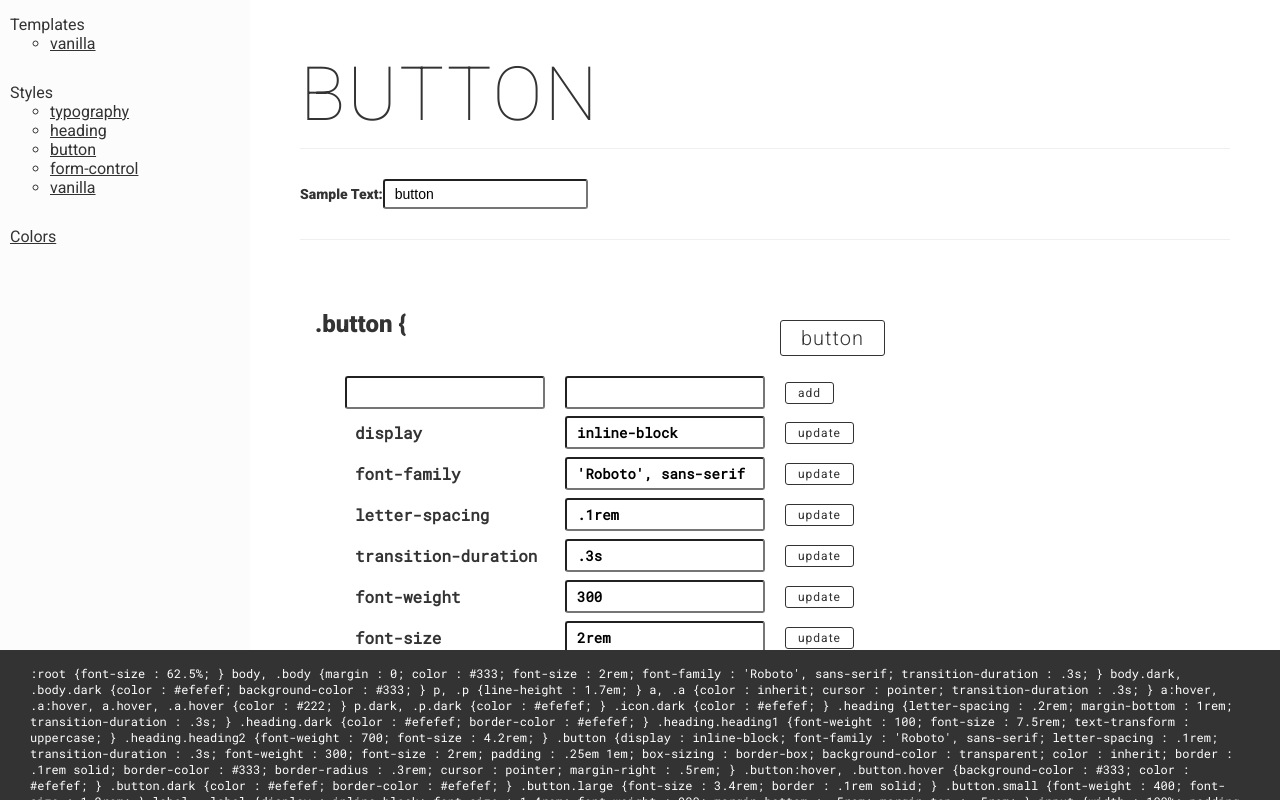
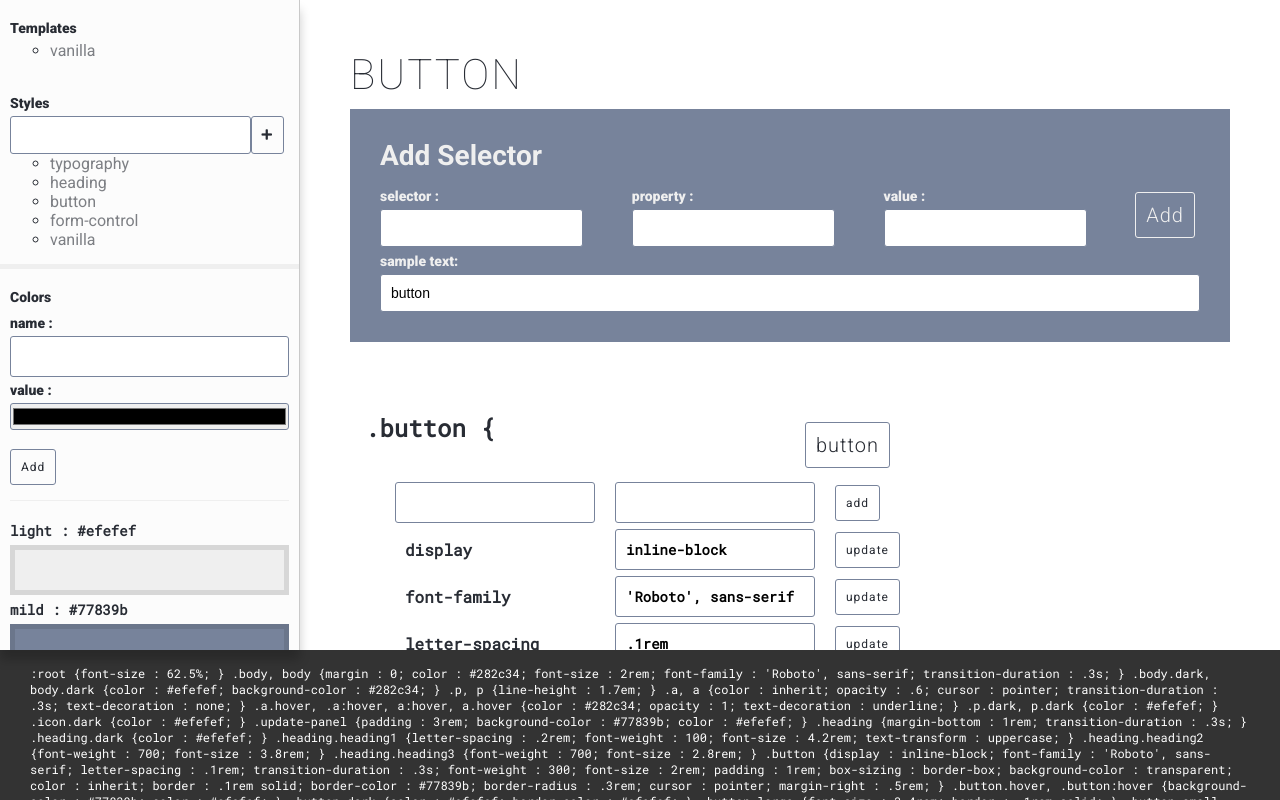
Before and after one commit to benbakle/dynamicStyleguide-reactjs, a React (Create React App) app: page /type/button in a window 1280 px wide. Shown: the top 800 px of the page. Built offline with nearby package versions, Linux system fonts and the light colour scheme.

Commit message:
feat: color palette creating/adding

```diff
--- a/src/assets/css/app.scss
+++ b/src/assets/css/app.scss
@@ -1,6 +1,6 @@
 .app-body {
   position: relative;
-  padding: 5rem 5rem 15rem 30rem;
+  padding: 5rem 5rem 15rem 35rem;
   width: 100%;
 }
 
--- a/src/assets/css/components/colors.scss
+++ b/src/assets/css/components/colors.scss
@@ -1,9 +1,22 @@
 .colors-display {
+  .add-color{
+    padding-bottom:1.5rem;
+    margin-bottom:1.5rem;
+    border-bottom:.1rem solid #efefef;
+  }
   .color-box {
     width: 100%;
     height: 5rem;
-    margin-bottom: 3rem;
     border:.5rem solid transparent;
     box-sizing: border-box;
+    cursor: pointer;
+  }
+
+  .color-palette, input{
+    font-family: 'Roboto Mono', monospace;
+  }
+
+  input[type='color']{
+    padding:0;
   }
 }
--- a/src/assets/css/components/navigation.scss
+++ b/src/assets/css/components/navigation.scss
@@ -1,18 +1,19 @@
 @import '../toolbox/media-queries.scss';
 @import '../toolbox/mixins.scss';
-
-.navigation {}
 
 .navigation {
     display: block;
     position: fixed;
-    width: 25rem;
+    overflow: auto;
+    width: 30rem;
     height: calc(100vh - 15rem);
     background-color: rgba(#efefef, .2);
     margin: 0 auto;
     box-sizing: border-box;
     z-index: 100;
     font-size: 1.6rem;
+    border-right: .1rem solid rgba(0, 0, 0, .2);
+    box-shadow: 0 1rem 1rem rgba(0, 0, 0, .2);
 
     ul.templates-nav,
     ul.colors-nav,
@@ -23,27 +24,8 @@
         margin: 0;
     }
 
-    ul.styles-nav {
-        // width: 100%;
-        // justify-content: space-between;
-        // list-style: none;
-        // padding: 0;
+    ul.colors-nav{
+        border-top:.5rem solid #efefef;
+    }
 
-        // a,
-        // .a {
-        //     display: block;
-        //     padding: 1.5rem;
-        //     font-weight: 700;
-        //     color: #555;
-        //     text-decoration: none;
-        //     font-size: 1.4rem;
-        //     border-bottom: .1rem solid #555;
-
-        //     @include states {
-        //         background-color: rgba(#efefef, .8);
-        //         color: #000;
-
-        //     }
-        // }
-    }
 }
--- a/src/assets/css/components/style-display.scss
+++ b/src/assets/css/components/style-display.scss
@@ -6,22 +6,23 @@
   .right {
     padding: 1.5rem;
     box-sizing: border-box;
-    width:50%;
+    width: 50%;
   }
 
   .right {
-    padding-top:6rem;
+    padding-top: 6rem;
   }
-
-
 
   .display {
     padding: 2rem 0;
     border-bottom: .1rem solid #efefef;
-        label {
-         font-size: 2.4rem;
-         padding: 3rem 0;
-       }
+
+    .label {
+      font-family: 'Roboto Mono', monospace;
+      font-size: 2.4rem;
+      padding: 3rem 0;
+      text-transform: initial;
+    }
   }
 
   .table {
--- a/src/components/Colors.js
+++ b/src/components/Colors.js
@@ -1,6 +1,7 @@
 import React from 'react';
 import '../assets/css/components/colors.scss';
 import styles from '../services/style';
+import { thisExpression } from '@babel/types';
 
 export default class Colors extends React.Component {
 
@@ -14,6 +15,18 @@ export default class Colors extends React.Component {
         this.mapColors();
     }
 
+    handleChange = (e) => {
+        this.setState({ [e.target.name]: e.target.value });
+    }
+
+    add = () => {
+        styles.addColor({ name: this.state.name.trim(), value: this.state.value })
+    }
+
+    setColor = (color) => {
+        this.setState({ name: color.name, value: color.value });
+    }
+
     mapColors = () => {
         let colors = [];
 
@@ -25,19 +38,35 @@ export default class Colors extends React.Component {
     }
 
     render() {
-        const { colors } = this.state;
+        const { colors, name, value } = this.state;
+        const { handleChange, add, setColor } = this;
 
         return (
             <div className="colors-display">
+                <div className="add-color">
+                    <div className="control-group">
+                        <label>name : </label>
+                        <input value={name} name="name" onChange={handleChange} />
+                    </div>
+                    <div className="control-group">
+                        <label>value : </label>
+                        <input value={value} name="value" onChange={handleChange} type="color" />
+                    </div>
+                    <br />
+                    <div className="control-group">
+                        <div className="button-wrapper">
+                            <button className="button small" onClick={add}>Add</button>
+                        </div>
+                    </div>
+                </div>
                 {
                     colors && colors.map((item, key) =>
-                        <div key={key}>
-                            {item.name}
-                            {item.value}
-                            <div className="color-box"
+                        <div className="color-palette" key={key}>
+                            <div className="label"> {item.name} : {item.value}</div>
+                            <div className="color-box" onClick={() => { setColor(item) }}
                                 style={{
                                     backgroundColor: item.value,
-                                    borderColor:"rgba(0,0,0,.1)",
+                                    borderColor: "rgba(0,0,0,.1)",
                                 }} ></div>
                         </div>
                     )
--- a/src/components/Navigation.js
+++ b/src/components/Navigation.js
@@ -2,11 +2,13 @@ import React from 'react';
 import NavLink from './NavLink';
 import './../assets/css/components/navigation.scss';
 import styles from '../services/style';
+import history from '../services/history';
+import Colors from './Colors';
 
 export default class Navigation extends React.Component {
   constructor(props) {
     super(props);
-    this.state = { styleTypes: null };
+    this.state = { styleTypes: null, newStyle: "" };
   }
 
   componentDidMount() {
@@ -18,20 +20,35 @@ export default class Navigation extends React.Component {
     this.setState({ styleTypes: styles.types() })
   }
 
+  handleChange = (e) => {
+    this.setState({ [e.target.name]: e.target.value });
+  }
+
+  addNewStyle = () => {
+    history.push(`/type/${this.state.newStyle}`)
+  }
+
   render() {
-    const { styleTypes } = this.state;
+    const { styleTypes, newStyle } = this.state;
+    const { addNewStyle, handleChange } = this;
 
     return (
       <div className="navigation">
         <ul class="templates-nav">
-          <li><div className="a">Templates</div>
+          <li><div className="label">Templates</div>
             <ul className="sub-nav">
               <NavLink to="/" text="vanilla" />
             </ul>
           </li>
         </ul>
         <ul class="styles-nav">
-          <li><div className="a">Styles</div>
+          <li><div className="label">Styles</div>
+          <li className="flex">
+            <input value={newStyle} onChange={handleChange} name="newStyle" />
+            <button className="button small" onClick={addNewStyle}><i className="fas fa-plus"></i></button>
+          </li>
+
+
             <ul className="sub-nav">
               {
                 styleTypes && styleTypes.map((item, key) =>
@@ -40,9 +57,12 @@ export default class Navigation extends React.Component {
               }
             </ul>
           </li>
+
+
         </ul>
         <ul class="colors-nav">
-                  <NavLink to={`/colors`} text="Colors"  />
+          <div className="label">Colors</div>
+          <Colors />
         </ul>
       </div>
     );
--- a/src/components/StyleAdd.js
+++ b/src/components/StyleAdd.js
@@ -32,10 +32,7 @@ export default class StyleAdd extends React.Component {
     }
     render() {
         return (
-            <div className="style-add">
-                <div className="header header2">
-                    Quick Style
-                </div>
+            <div className="style-add flex space-between align-center">
                 <div className="control-group">
                     <label>selector : </label>
                     <input value={this.state.selector} name="selector" onChange={this.handleChange} />
@@ -49,7 +46,7 @@ export default class StyleAdd extends React.Component {
                     <input value={this.state.value} name="value" onChange={this.handleChange} />
                 </div>
                 <div className="control-group">
-                    <button className="button small" onClick={this.add}>Add</button>
+                    <button className="button medium dark" onClick={this.add}>Add</button>
                 </div>
             </div>
         );
--- a/src/components/StyleDisplay.js
+++ b/src/components/StyleDisplay.js
@@ -69,22 +69,26 @@ export default class StyleDisplay extends React.Component {
         return (
             <div className={`style-display ${type}-styles`}>
                 <div className="heading heading1">{type}</div>
-                <div className="control-group flex align-center entry">
-                    <label>Sample Text:</label>
-                    <div className="input-wrapper">
-                        <input value={sampleText} onChange={handleChange} name="sampleText" />
+
+                <div className="update-panel">
+                    <div className="heading heading3">Add Selector</div>
+                    <StyleAdd type={type} />
+
+                    <div className="control-group">
+                        <label>sample text:</label>
+                        <div className="input-wrapper">
+                            <input value={sampleText} onChange={handleChange} name="sampleText" />
+                        </div>
                     </div>
                 </div>
-
-                {/* <StyleAdd type={type} /> */}
 
                 {
                     css && css.map((item, key) =>
                         <div className="display flex" key={key}>
                             <div className="left">
-                                <label>{item.selector} {`{`}</label>
+                                <div className="label">{item.selector} {`{`}</div>
                                 <Properties style={item} type={type} />
-                                <label>{`}`}</label>
+                                <div className="label">{`}`}</div>
                             </div>
 
                             <div className="right">
--- a/src/components/Template.js
+++ b/src/components/Template.js
@@ -28,7 +28,7 @@ export default class Template extends React.Component {
                 <div className="banner">
                     <div className="flex">
                         <div className="left">
-                            <div className="heading heading1" onClick={() => { setSelector(".heading.heading1") }}>Create A Better Webpage!</div>
+                            <div className="heading heading1" onClick={() => { setSelector(".heading.heading1") }}>Update Your Webpage Live!</div>
                         </div>
                         <div className="right">
                             <p onClick={() => { setSelector("p, .p") }} >Cras ultricies ligula sed magna dictum porta. Mauris blandit aliquet elit, eget tincidunt nibh pulvinar a. Vivamus magna justo, lacinia eget consectetur sed, convallis at tellus. Lorem ipsum dolor sit amet, consectetur adipiscing elit. Vivamus suscipit tortor eget felis porttitor volutpat.</p>
--- a/src/services/style.js
+++ b/src/services/style.js
@@ -1,7 +1,7 @@
 class Styles {
     callbacks = [];
 
-    colors = { light: "#efefef", dark: "#333", red:"brown" };
+    colors = { light: "#efefef", mild: "#77839b", dark: "#282c34" };
 
     css = this.css();
 
@@ -17,6 +17,11 @@ class Styles {
             ? (this.css[index].properties = { ...this.css[index].properties, ...style.properties })
             : this.css.push(style);
 
+        this.updateSubscribers();
+    }
+
+    addColor(color) {
+        this.colors[color.name] = color.value;
         this.updateSubscribers();
     }
 
@@ -51,7 +56,7 @@ class Styles {
             },
             {
                 type: "typography",
-                selector: "body, .body",
+                selector: ".body, body",
                 properties: {
                     margin: "0",
                     color: "$dark",
@@ -63,7 +68,7 @@ class Styles {
 
             {
                 type: "typography",
-                selector: "body.dark, .body.dark",
+                selector: ".body.dark, body.dark",
                 properties: {
                     color: "$light",
                     backgroundColor: "$dark",
@@ -72,30 +77,34 @@ class Styles {
 
             {
                 type: "typography",
-                selector: "p, .p",
+                selector: ".p, p",
                 properties: {
                     lineHeight: "1.7em",
                 }
             },
             {
                 type: "typography",
-                selector: "a, .a",
+                selector: ".a, a",
                 properties: {
                     color: "inherit",
+                    opacity:".6",
                     cursor: "pointer",
                     transitionDuration: ".3s",
+                    textDecoration:"none",
                 }
             },
             {
                 type: "typography",
-                selector: "a:hover, .a:hover, a.hover, .a.hover",
+                selector: ".a.hover, .a:hover, a:hover, a.hover",
                 properties: {
-                    color: "#222",
+                    color: "$dark",
+                    opacity:"1",
+                    textDecoration:"underline",
                 }
             },
             {
                 type: "typography",
-                selector: "p.dark, .p.dark",
+                selector: ".p.dark, p.dark",
                 properties: {
                     color: "$light",
                 }
@@ -107,11 +116,20 @@ class Styles {
                     color: "$light",
                 }
             },
+
+            {
+                type: "typography",
+                selector: ".update-panel",
+                properties: {
+                    padding: "3rem",
+                    backgroundColor: "$mild",
+                    color: "$light",
+                }
+            },
             {
                 type: "heading",
                 selector: ".heading",
                 properties: {
-                    letterSpacing: ".2rem",
                     marginBottom: "1rem",
                     transitionDuration: ".3s",
                 }
@@ -121,15 +139,15 @@ class Styles {
                 selector: ".heading.dark",
                 properties: {
                     color: "$light",
-                    borderColor: "$light"
                 }
             },
             {
                 type: "heading",
                 selector: ".heading.heading1",
                 properties: {
+                    letterSpacing: ".2rem",
                     fontWeight: "100",
-                    fontSize: "7.5rem",
+                    fontSize: "4.2rem",
                     textTransform: "uppercase",
                 }
             },
@@ -138,9 +156,18 @@ class Styles {
                 selector: ".heading.heading2",
                 properties: {
                     fontWeight: "700",
-                    fontSize: "4.2rem",
+                    fontSize: "3.8rem",
                 }
             },
+            {
+                type: "heading",
+                selector: ".heading.heading3",
+                properties: {
+                    fontWeight: "700",
+                    fontSize: "2.8rem",
+                }
+            },
+
             {
                 type: "button",
                 selector: ".button",
@@ -151,12 +178,12 @@ class Styles {
                     transitionDuration: ".3s",
                     fontWeight: "300",
                     fontSize: "2rem",
-                    padding: ".25em 1em",
+                    padding: "1rem",
                     boxSizing: "border-box",
                     backgroundColor: "transparent",
                     color: "inherit",
                     border: `.1rem solid`,
-                    borderColor: `$dark`,
+                    borderColor: `$mild`,
                     borderRadius: ".3rem",
                     cursor: "pointer",
                     marginRight: ".5rem",
@@ -165,9 +192,9 @@ class Styles {
             },
             {
                 type: "button",
-                selector: ".button:hover, .button.hover",
+                selector: ".button.hover, .button:hover",
                 properties: {
-                    backgroundColor: "$dark",
+                    backgroundColor: "$mild",
                     color: "$light",
                 }
             },
@@ -197,7 +224,7 @@ class Styles {
             },
             {
                 type: "form-control",
-                selector: "label, .label",
+                selector: ".label, label",
                 properties: {
                     display: "inline-block",
                     fontSize: "1.4rem",
@@ -208,11 +235,14 @@ class Styles {
             },
             {
                 type: "form-control",
-                selector: "input",
+                selector: ".input, input",
                 properties: {
+                    display: "block",
                     width: "100%",
-                    padding: ".5rem 1rem",
+                    padding: "1rem",
                     boxSizing: "border-box",
+                    border:".1rem solid",
+                    borderColor:"$mild",
                     borderRadius: ".3rem",
                     fontSize: "1.4rem",
                 }
@@ -230,7 +260,8 @@ class Styles {
                 properties: {
                     backgroundColor: "rgba(0,0,0,.5)",
                 }
-            }
+            },
+
         ]
     }
 
```
